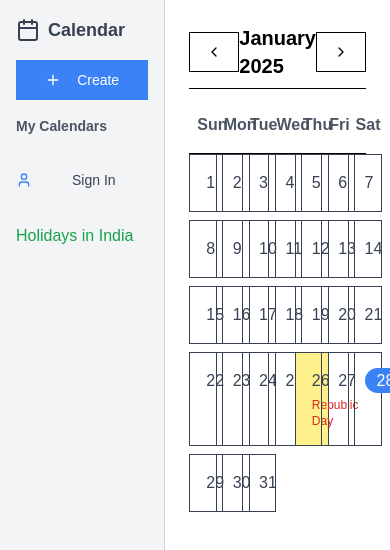
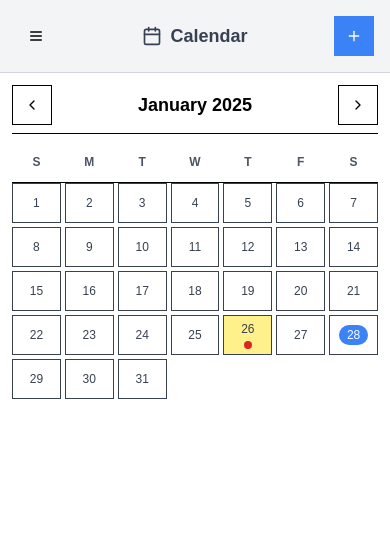
Before and after one commit to Dhruv7Tripathi/Donezo, a Next.js app: page /calender in a window 390 px wide. Shown: the top 550 px of the page. Built offline with nearby package versions, Linux system fonts and the light colour scheme; no server answers.

Commit message:
minor changes

```diff
--- a/app/(primary)/createTodo/page.tsx
+++ b/app/(primary)/createTodo/page.tsx
@@ -14,7 +14,7 @@ import { toast } from "sonner";
 import Header from "@/components/header"
 import { SidebarProvider, SidebarTrigger } from "@/components/ui/sidebar"
 import { AppSidebar } from "@/components/app-sidebar"
-
+import { ModeToggle } from "@/components/darkmode"
 export interface Todo {
   id: string
   userId: string
@@ -237,7 +237,7 @@ export default function TodoPage() {
                       <Button
                         variant="outline"
                         size="sm"
-                        className="absolute right-4 top-4 rounded-2xl font-semibold hover:bg-grey700 md:right-8 md:top-4 hidden md:flex"
+                        className="absolute text-white right-4 top-4 rounded-2xl font-semibold hover:bg-grey700 md:right-8 md:top-4 hidden md:flex"
                         disabled={isLoading}
                       >
                         <Plus className="h-4 w-4 mr-2" />
--- a/app/(secondary)/calender/page.tsx
+++ b/app/(secondary)/calender/page.tsx
@@ -1,12 +1,13 @@
 "use client"
 import { useState, useEffect } from "react";
-import { CalendarIcon, PlusIcon, UserIcon, ChevronLeft, ChevronRight } from "lucide-react";
+import { CalendarIcon, PlusIcon, UserIcon, ChevronLeft, ChevronRight, Menu, X } from "lucide-react";
 import { format, startOfMonth, endOfMonth, eachDayOfInterval, subMonths, addMonths } from "date-fns";
 import { Button } from "@/components/ui/button";
 import UserAccountNav from "@/components/userAccountNav";
 import SignInButton from "@/components/SignInButton";
 import { useSession } from "next-auth/react";
 import Link from "next/link";
+
 const fetchHolidays = async (year: string) => {
   return {
     [`${year}-01-26`]: "Republic Day",
@@ -19,36 +20,81 @@ const fetchHolidays = async (year: string) => {
 export default function CalendarPage() {
   const [currentDate, setCurrentDate] = useState(new Date());
   const [holidays, setHolidays] = useState<{ [key: string]: string }>({});
+  const [sidebarOpen, setSidebarOpen] = useState(false);
 
   useEffect(() => {
     const year = format(currentDate, "yyyy");
     fetchHolidays(year).then(setHolidays);
   }, [currentDate]);
 
+  useEffect(() => {
+    // Close sidebar when clicking outside on mobile
+    const handleClickOutside = (e: MouseEvent) => {
+      const target = e.target as HTMLElement;
+      if (sidebarOpen && !target.closest('.sidebar')) {
+        setSidebarOpen(false);
+      }
+    };
+
+    document.addEventListener('mousedown', handleClickOutside);
+    return () => document.removeEventListener('mousedown', handleClickOutside);
+  }, [sidebarOpen]);
+
   const startMonth = startOfMonth(currentDate);
   const endMonth = endOfMonth(currentDate);
   const daysInMonth = eachDayOfInterval({ start: startMonth, end: endMonth });
   const { data: session } = useSession();
 
+  const toggleSidebar = () => {
+    setSidebarOpen(!sidebarOpen);
+  };
+
   return (
-    <div className="flex h-screen bg-white text-black">
-      <aside className="w-64 bg-gray-100 p-4 border-r border-gray-300">
+    <div className="flex flex-col h-screen bg-white text-black md:flex-row">
+      {/* Mobile Header */}
+      <div className="md:hidden flex items-center justify-between p-4 border-b border-gray-300 bg-gray-100">
+        <Button variant="ghost" size="icon" onClick={toggleSidebar}>
+          <Menu size={24} />
+        </Button>
         <div className="flex items-center space-x-2 text-gray-700">
-          <CalendarIcon size={24} />
+          <CalendarIcon size={20} />
           <h1 className="text-lg font-semibold">Calendar</h1>
         </div>
-        <Button className="w-full mt-4 flex items-center space-x-2 bg-blue-500 text-white hover:bg-blue-600">
+        <Link href="/createTodo">
+          <Button size="icon" className="bg-blue-500 text-white hover:bg-blue-600">
+            <PlusIcon size={16} />
+          </Button>
+        </Link>
+      </div>
+
+      {/* Sidebar - responsive */}
+      <aside
+        className={`sidebar fixed inset-y-0 left-0 w-64 bg-gray-100 p-4 border-r border-gray-300 md:relative md:block transform transition-transform duration-300 ease-in-out z-40 ${sidebarOpen ? 'translate-x-0' : '-translate-x-full md:translate-x-0'
+          }`}
+      >
+        <div className="flex items-center justify-between md:justify-start md:space-x-2 text-gray-700">
+          <div className="flex items-center space-x-2">
+            <CalendarIcon size={24} />
+            <h1 className="text-lg font-semibold">Calendar</h1>
+          </div>
+          <Button variant="ghost" size="icon" className="md:hidden" onClick={toggleSidebar}>
+            <X size={20} />
+          </Button>
+        </div>
+
+        <Button className="w-full mt-4 flex items-center justify-center space-x-2 bg-blue-500 text-white hover:bg-blue-600">
           <PlusIcon size={16} />
           <Link href="/createTodo">
             <span>Create</span>
           </Link>
         </Button>
+
         <div className="mt-4">
           <h2 className="text-sm font-semibold text-gray-600">My Calendars</h2>
           <ul className="mt-2 space-y-2">
             <li className="flex items-center space-x-2 text-gray-700">
               <UserIcon size={16} className="text-blue-500" />
-              <div className="p-4">
+              <div className="p-2">
                 {session?.user ? (
                   <UserAccountNav user={session.user} />
                 ) : (
@@ -60,31 +106,52 @@ export default function CalendarPage() {
           </ul>
         </div>
       </aside>
-      <div className="flex-1 p-6">
+
+      {/* Overlay for mobile sidebar */}
+      {sidebarOpen && (
+        <div
+          className="fixed inset-0 bg-black bg-opacity-50 z-30 md:hidden"
+          onClick={() => setSidebarOpen(false)}
+        />
+      )}
+
+      {/* Main Calendar Content */}
+      <div className="flex-1 p-3 md:p-6 overflow-auto">
         <header className="flex justify-between items-center mb-4 border-b pb-2">
-          <Button variant="outline" onClick={() => setCurrentDate(subMonths(currentDate, 1))}>
+          <Button variant="outline" size="icon" onClick={() => setCurrentDate(subMonths(currentDate, 1))}>
             <ChevronLeft size={16} />
           </Button>
-          <h2 className="text-xl font-semibold">{format(currentDate, "MMMM yyyy")}</h2>
-          <Button variant="outline" onClick={() => setCurrentDate(addMonths(currentDate, 1))}>
+          <h2 className="text-lg md:text-xl font-semibold">{format(currentDate, "MMMM yyyy")}</h2>
+          <Button variant="outline" size="icon" onClick={() => setCurrentDate(addMonths(currentDate, 1))}>
             <ChevronRight size={16} />
           </Button>
         </header>
-        <div className="grid grid-cols-7 gap-2 border-b pb-2 text-center">
-          {["Sun", "Mon", "Tue", "Wed", "Thu", "Fri", "Sat"].map((day, index) => (
-            <div key={index} className="p-2 font-semibold text-gray-600">{day}</div>
+
+        <div className="grid grid-cols-7 gap-1 md:gap-2 border-b pb-2 text-center">
+          {["S", "M", "T", "W", "T", "F", "S"].map((day, index) => (
+            <div key={index} className="p-1 md:p-2 font-semibold text-gray-600 text-xs md:text-sm">
+              {day}
+            </div>
           ))}
         </div>
-        <div className="grid grid-cols-7 gap-2 text-center">
+
+        <div className="grid grid-cols-7 gap-1 md:gap-2 text-center">
           {daysInMonth.map((day, index) => {
             const dayFormatted = format(day, "yyyy-MM-dd");
             const holiday = holidays[dayFormatted];
+            const isToday = format(day, "d") === format(new Date(), "d") &&
+              format(day, "M") === format(new Date(), "M") &&
+              format(day, "y") === format(new Date(), "y");
             return (
-              <div key={index} className={`p-4 border rounded-md text-gray-700 ${holiday ? "bg-yellow-200" : ""}`}>
-                <span className={`${format(day, "d") === format(new Date(), "d") ? "bg-blue-500 text-white rounded-full px-3 py-1" : ""}`}>
+              <div
+                key={index}
+                className={`p-1 md:p-4 border rounded-md text-gray-700 ${holiday ? "bg-yellow-200" : ""} flex flex-col items-center justify-center min-h-[40px] md:min-h-[100px]`}
+              >
+                <span className={`text-xs md:text-base ${isToday ? "bg-blue-500 text-white rounded-full px-2 py-0.5 md:px-3 md:py-1" : ""}`}>
                   {format(day, "d")}
                 </span>
-                {holiday && <div className="text-xs text-red-600 mt-1">{holiday}</div>}
+                {holiday && <div className="hidden md:block text-[10px] md:text-xs text-red-600 mt-1">{holiday}</div>}
+                {holiday && <div className="md:hidden w-2 h-2 bg-red-600 rounded-full mt-1"></div>}
               </div>
             );
           })}
--- a/components/app-sidebar.tsx
+++ b/components/app-sidebar.tsx
@@ -36,9 +36,8 @@ export function AppSidebar() {
     <Sidebar >
       <SidebarContent>
         <SidebarGroup>
-          {/* <SidebarGroupLabel className="text-3xl p-4 m-4 px-2">Donezo</SidebarGroupLabel> */}
+          {/* <SidebarGroup className="text-3xl p-4 m-4 px-2">Donezo</SidebarGroup> */}
           <SidebarGroupContent>
-            {/* Display UserAccountNav or SignInButton at the top */}
             <div className="p-4">
               {session?.user ? (
                 <UserAccountNav user={session.user} />
@@ -50,7 +49,7 @@ export function AppSidebar() {
               {items.map((item) => (
                 <SidebarMenuItem key={item.title}>
                   <SidebarMenuButton asChild>
-                    <a href={item.url} className="flex items-center gap-2">
+                    <a href={item.url} className="flex text-white hover:text-white items-center gap-2">
                       <item.icon className="w-5 h-5" />
                       <span>{item.title}</span>
                     </a>
```
